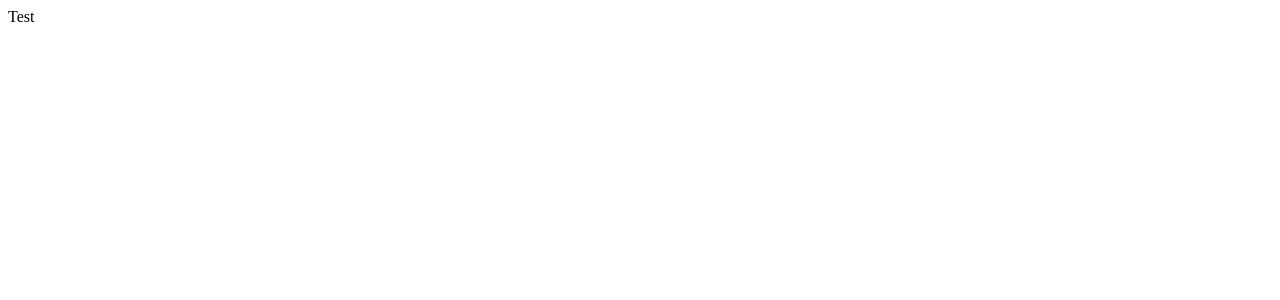
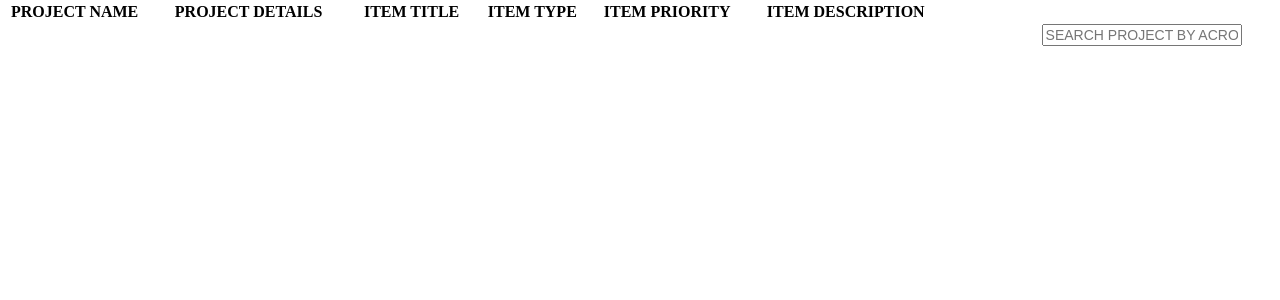
Before and after one commit to normanzhao/NodeJS_Kanban, a React (Create React App) app: page /history in a window 1280 px wide. Shown: the top 300 px of the page. Built offline with nearby package versions, Linux system fonts and the light colour scheme.

Commit message:
Renamed Item.js to Modal.js to allow for more functionality from one class. Added switch statements and UI for the rest of the buttons. Also added UI for history page.

```diff
--- a/src/Header.js
+++ b/src/Header.js
@@ -1,7 +1,7 @@
 import React, { Component } from 'react';
 import { Link } from "react-router-dom";
 import './styles.css';
-import Item from './Item.js'
+import Modal from './Modal.js'
 
 export default class Header extends Component {
     constructor(props) {
@@ -15,26 +15,29 @@ export default class Header extends Component {
     };
 
     hideModal() {
-        this.setState({ showModal: false });
+        this.setState({
+            showModal: false,
+            modalType: ""
+        });
     }
 
     render() {
         return (
             <div>
-                {this.state.showModal && <Item closeModal={this.hideModal} />}
+                {this.state.showModal && <Modal closeSelf={this.hideModal} modalType={this.state.modalType} />}
             <table className="header" >
                 <tbody>
                     <tr>
                         <th className="left" style={{ width: '150%', paddingLeft: '15%', paddingTop: '5%' }}>
-                            <button className="left Button" onClick={() => { console.log("Release"); /*TODO: edit later to release*/ }}>Release</button>
+                                <button className="left Button" onClick={() => { this.setState({ showModal: true, modalType: "release" }); }}>Release</button>
                             <Link to='/history'>
                                  <button className="right Button">History</button>
                             </Link>
                         </th>
                         <th className="header-title">KANBAN BOARD</th>
                         <th className="right" style={{ width: '150%', paddingRight: '15%', paddingTop: '5%' }}>
-                            <button className="left Button" onClick={() => { this.setState({ showModal: true }); }}>New Project</button>
-                            <button className="right Button"onClick={() => { this.setState({ showModal: true }); }}>New item</button>
+                            <button className="left Button" onClick={() => { this.setState({ showModal: true, modalType:"project" }); }}>New Project</button>
+                            <button className="right Button" onClick={() => { this.setState({ showModal: true, modalType:"item" }); }}>New item</button>
                         </th>
                     </tr>
                 </tbody>
--- a/src/History.js
+++ b/src/History.js
@@ -4,7 +4,31 @@ export default class History extends Component {
     render() {
         return (
             <div>
-                Test
+                <table className="headerRow" >
+                    <tbody>
+                        <tr>
+                            <th> PROJECT NAME </th>
+                            <th> PROJECT DETAILS </th>
+                            <th> ITEM TITLE </th>
+                            <th> ITEM TYPE </th>
+                            <th> ITEM PRIORITY </th>
+                            <th> ITEM DESCRIPTION </th>
+                        </tr>
+                    </tbody>
+                </table>
+                <table className="historyTable" >
+                    <tbody>
+                        <tr>
+                            <th> &nbsp; </th>
+                            <th> &nbsp; </th>
+                            <th> &nbsp; </th>
+                            <th> &nbsp; </th>
+                            <th> &nbsp; </th>
+                            <th> &nbsp; </th>
+                        </tr>
+                    </tbody>
+                </table>
+                <input className="fixed search" type="text" maxLength="3" placeholder="Search project by acronym"/>
             </div>
         );
     }
--- a/src/Item.js
+++ /dev/null
@@ -1,43 +0,0 @@
-import React, { Component } from 'react';
-import './styles.css';
-
-export default class Item extends Component {
-    render() {
-        return (
-            <div className="Modal">
-                <div className="ModalContent">
-                    <form name="formItem">
-                        Project:
-                        <select style={{width:'15%'}} id="project" name="project">
-                        </select>
-                        &nbsp;Item type:
-                        <select style={{ width: '15%' }} name="type">
-                            <option defaultValue>Story</option>
-                            <option>Feature</option>
-                            <option>Request</option>
-                            <option>Bug</option>
-                            <option>Epic</option>
-                        </select>
-                        &nbsp;Priority:
-                        <select style={{ width: '26%' }} name="priority">
-                            <option value="4">Highest priority</option>
-                            <option value="3">High priority</option>
-                            <option defaultValue value="2">Regular priority</option>
-                            <option value="1">Low priority</option>
-                            <option value="0">No priority</option>
-                        </select><br />
-                        Item title:
-                        <input type="text" style={{ width: '84%', margin:'1.5% 0% 0.75  % 0%'}} name="title" /><br />
-                            Item description:<br />
-                            <textarea rows="10" style={{ width: '99%', resize: 'none' }} name="description"></textarea><br />
-                            <div style={{textAlign: 'right', width: '100%' }}>
-                            <button style={{ marginRight: '2.5%' }} className="submitButton" name="submitted" value="newItem">Submit</button>
-                            <button className="cancelButton" onClick={this.props.closeModal} type="button">Cancel</button>
-                            </div>
-                     </form>
-                </div>
-            </div>
-        );
-    };
-
-}
--- /dev/null
+++ b/src/Modal.js
@@ -0,0 +1,108 @@
+import React, { Component } from 'react';
+import './styles.css';
+
+export default class Modal extends Component {
+    constructor(props) {
+        super(props);
+        this.state = {
+            project: "",
+            type: "Story",
+            priority: "0",
+            title: "",
+            description: "",
+            acronym: ""
+        }
+        this.stateUpdater = this.stateUpdater.bind(this);
+        this.submitItem = this.submitItem.bind(this);
+        this.modalSelector = this.modalSelector.bind(this);
+    }
+
+    modalSelector(modalType) {
+        switch (modalType) {
+            case 'release':
+                return (
+                    <div>
+                        Project title:
+                        <select style={{ width: '50%' }} name="project" onChange={this.stateUpdater}>
+                        </select>
+                        &nbsp;Acronym:
+                        <input type="text" style={{ width: '15%', margin: '1.5% 0% 0.75  % 0%', textTransform: 'uppercase' }} name="acronym" readOnly maxLength="3" /> <br /> <br />
+                        <div style={{ textAlign: 'right', width: '100%' }}>
+                            <button style={{ marginRight: '2.5%' }} className="submitButton">Submit</button>
+                            <button className="cancelButton" onClick={this.props.closeSelf} type="button">Cancel</button>
+                        </div>
+                    </div>);
+            case 'project':
+                return (
+                    <div>
+                        Project title:
+                        <input type="text" style={{ width: '48%', margin: '1.5% 0% 0.75  % 0%' }} name="title" onChange={this.stateUpdater} />
+                        &nbsp;Acronym:
+                        <input type="text" style={{ width: '15%', margin: '1.5% 0% 0.75  % 0%', textTransform:'uppercase' }} name="acronym" onChange={this.stateUpdater} maxLength="3"/> <br />
+                        Project description: <br />
+                        <textarea rows="10" style={{ width: '99%', resize: 'none' }} name="description" onChange={this.stateUpdater}></textarea> <br />
+                        <div style={{ textAlign: 'right', width: '100%' }}>
+                            <button style={{ marginRight: '2.5%' }} className="submitButton">Submit</button>
+                            <button className="cancelButton" onClick={this.props.closeSelf} type="button">Cancel</button>
+                        </div>
+                    </div>);
+            case 'item':
+                return(
+                    <div>
+                        Project:
+                        <select style={{ width: '15%' }} name="project" onChange={this.stateUpdater}>
+                        </select>
+                        &nbsp; Item type:
+                        <select style={{ width: '15%' }} name="type" onChange={this.stateUpdater} defaultValue="Story">
+                            <option>Story</option>
+                            <option>Feature</option>
+                            <option>Request</option>
+                            <option>Bug</option>
+                            <option>Epic</option>
+                        </select>
+                        &nbsp; Priority:
+                        <select style={{ width: '26%' }} name="priority" onChange={this.stateUpdater} defaultValue="0">
+                            <option value="2">Highest priority</option>
+                            <option value="1">High priority</option>
+                             <option value="0">Regular priority</option>
+                            <option value="-1">Low priority</option>
+                            <option value="-0">No priority</option>
+                        </select> <br />
+                        Item title:
+                        <input type="text" style={{ width: '84%', margin: '1.5% 0% 0.75  % 0%' }} name="title" onChange={this.stateUpdater} /> <br />
+                        Item description: <br />
+                        <textarea rows="10" style={{ width: '99%', resize: 'none' }} name="description" onChange={this.stateUpdater}></textarea> <br />
+                        <div style={{ textAlign: 'right', width: '100%' }}>
+                            <button style={{ marginRight: '2.5%' }} className="submitButton">Submit</button>
+                            <button className="cancelButton" onClick={this.props.closeSelf} type="button">Cancel</button>
+                        </div>
+                    </div>);
+            default:
+                break;
+
+        }
+    }
+
+    stateUpdater(e) {
+        this.setState({ [e.target.name]: e.target.value });
+    }
+
+    submitItem(e) {
+        //add date when writing to JSON
+    }
+
+    render() {
+        return (
+            <div className="Modal">
+                <div className="ModalContent">
+                    <form name="formItem" onSubmit={this.submitItem}>
+                        {this.modalSelector(this.props.modalType)}
+                    </form>
+                    <div name="details">
+                    </div>
+                </div>
+            </div>
+        );
+    };
+
+}
--- a/src/styles.css
+++ b/src/styles.css
@@ -88,6 +88,36 @@
 }
 
 
-/*Main*/
+/*History*/
+.headerRow {
+    position: fixed;
+    width: 75%;
+    top: 0%;
+    background-color: white;
+}
 
-/*Main*/
+th {
+    text-align: left;
+}
+
+.historyTable {
+    width: 75%;
+    font-size: 15px;
+    text-align: left;
+    table-layout: auto;
+}
+
+td {
+    padding-left: 1%;
+    border: 1px solid #aaaaaa;
+}
+
+.search {
+    position: fixed;
+    right: 3%;
+    top: 3%;
+    width: 15%;
+    float: right;
+    font-size: 14px;
+    text-transform: uppercase
+}
```
